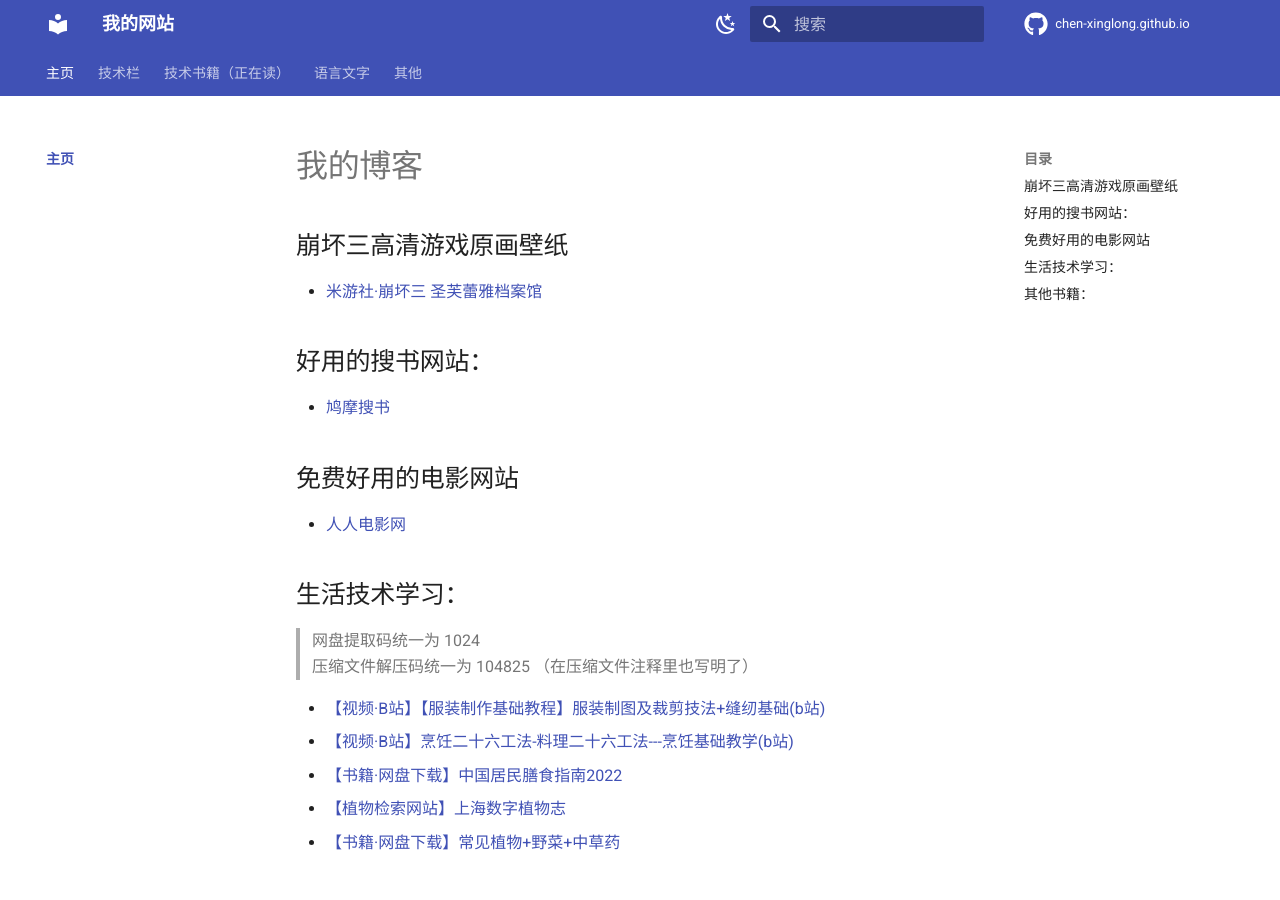
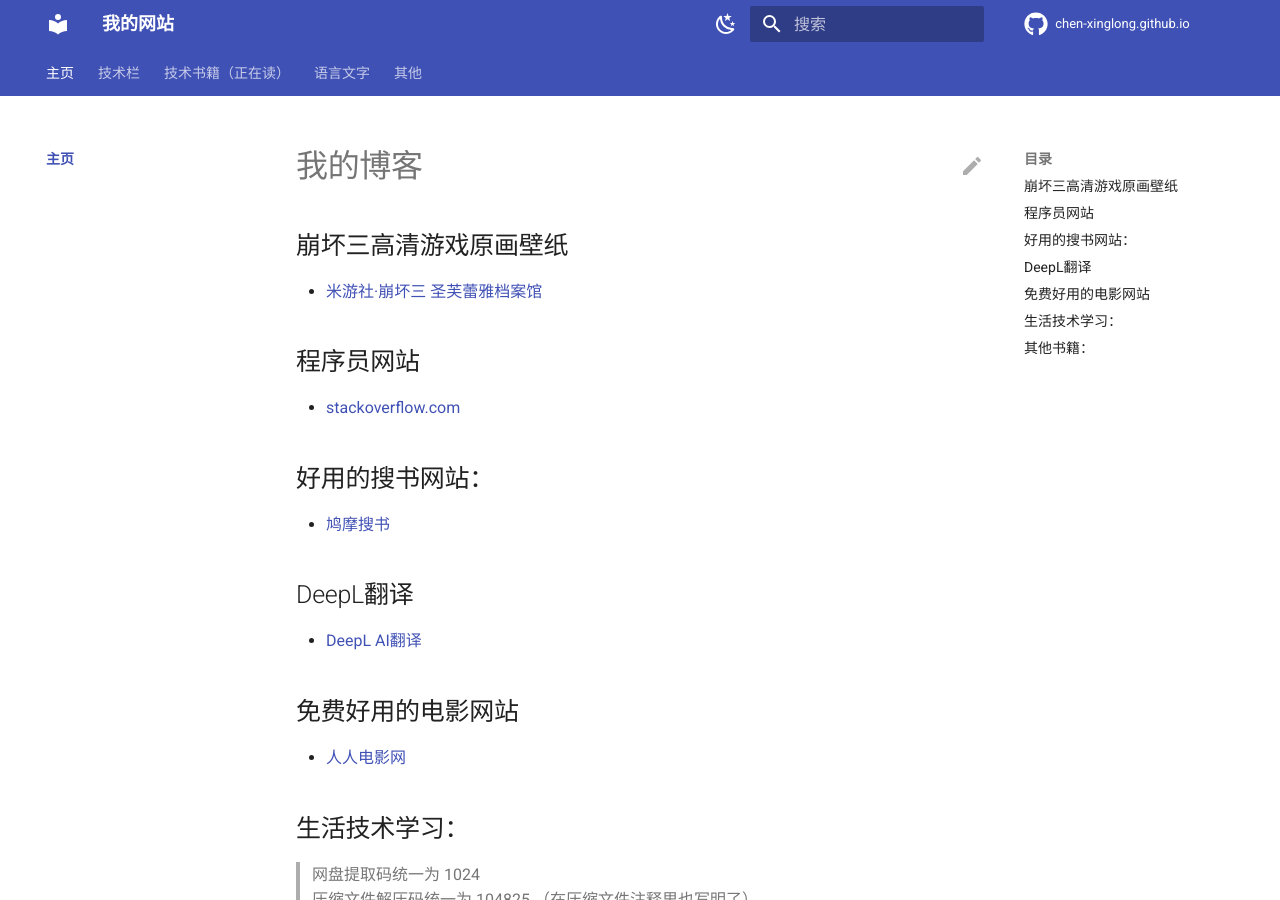
Before and after one commit to chen-xinglong/chen-xinglong.github.io, an MkDocs documentation site: the page built from docs/index.md, in a window 1280 px wide and 900 px high. Built offline with MkDocs 1.6.1 and Material for MkDocs 9.7.7, drawn with Linux system fonts in a browser that asks for light colours; comment, search, counter and statistics services are not loaded.

Commit message:
remake 0131 7

```diff
--- a/docs/index.md
+++ b/docs/index.md
@@ -5,8 +5,12 @@ comments: true
 # 我的博客
 ## 崩坏三高清游戏原画壁纸
 - [米游社·崩坏三 圣芙蕾雅档案馆](https://bbs.mihoyo.com/bh3/wiki/channel/map/24/37?bbs_presentation_style=no_header)
+## 程序员网站
+- [stackoverflow.com](https://stackoverflow.com/)
 ## 好用的搜书网站：
 - [鸠摩搜书](https://www.jiumodiary.com/)
+## DeepL翻译
+- [DeepL AI翻译](https://www.deepl.com/zh/translator/l/en/zh)
 ## 免费好用的电影网站
 - [人人电影网](https://www.rrdynb.com/index.html)
 ## 生活技术学习：
--- a/mkdocs.yml
+++ b/mkdocs.yml
@@ -48,16 +48,21 @@ theme:
     - navigation.expand # 打开Tab时左侧目录全部展开
     - search.suggest # 搜索输入一些字母时推荐补全整个单词
     - search.highlight # 搜索出的文章关键词加入高亮
+    - content.action.edit
   language: zh
   #更改徽标 浏览器网页栏上的图案
   favicon: images/Elysia.png
   icon:
       repo: fontawesome/brands/github
+      edit: material/pencil
+      view: material/eye
   #edit_uri: edit/main/docs # 编辑按钮跳转的链接
   #字体
   font:
     text: Roboto
-edit_uri: edit/main/docs # 编辑按钮跳转的链接
+# [点击按钮跳转至 GitHub 修改 Markdown 源文件]
+# https://squidfunk.github.io/mkdocs-material/setup/adding-a-git-repository/#code-actions
+edit_uri: edit/main/docs/
 ## [top-right corner]
 repo_url: https://github.com/chen-xinglong/chen-xinglong.github.io # 右上角点击跳转的链接
 repo_name: chen-xinglong.github.io # 右上角的名字
```
